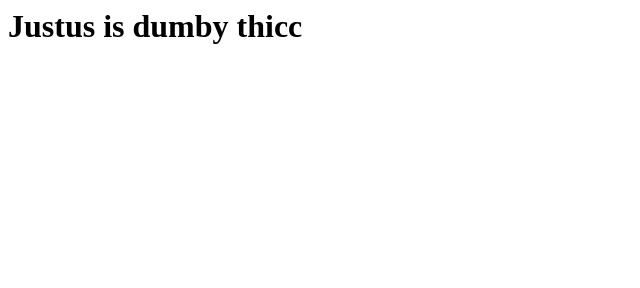
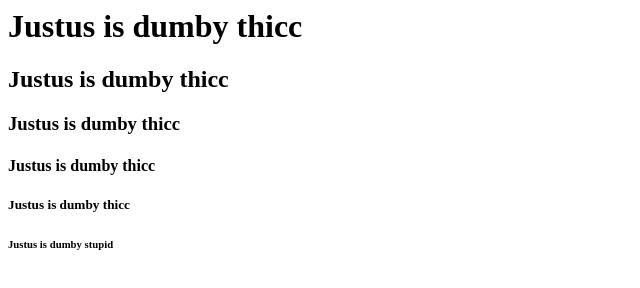
Before and after one commit to DymTim/dymtim.github.io, a plain HTML site: page index.html in a window 1280 px wide. Shown: the whole page, without its empty margins (0-640 px from the left). Drawn offline with Linux system fonts and the light colour scheme.

Commit message:
Update index.html

```diff
--- a/index.html
+++ b/index.html
@@ -4,5 +4,10 @@
   </head>
   <body>
     <h1>Justus is dumby thicc</h1>
+    <h2>Justus is dumby thicc</h2>
+    <h3>Justus is dumby thicc</h3>
+    <h4>Justus is dumby thicc</h4>
+    <h5>Justus is dumby thicc</h5>
+    <h6>Justus is dumby stupid</h6>
   </body>
 </html>
```
